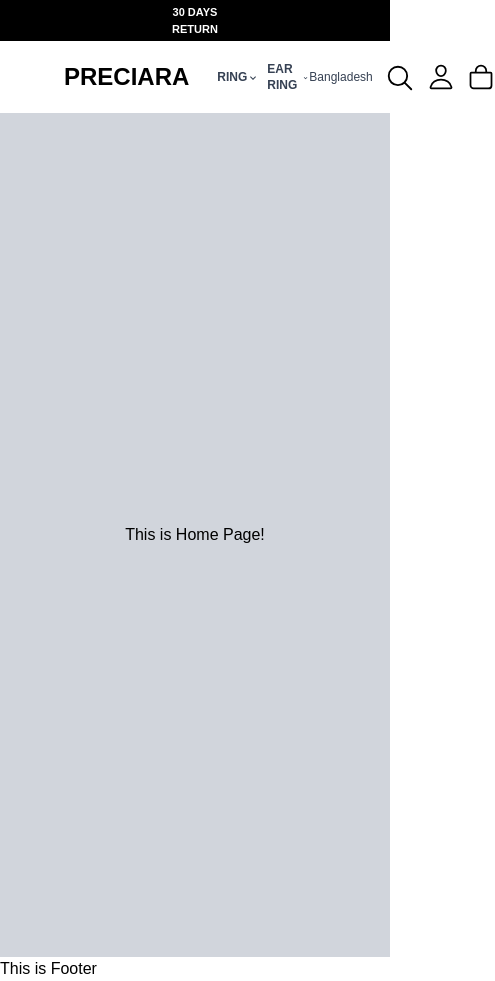
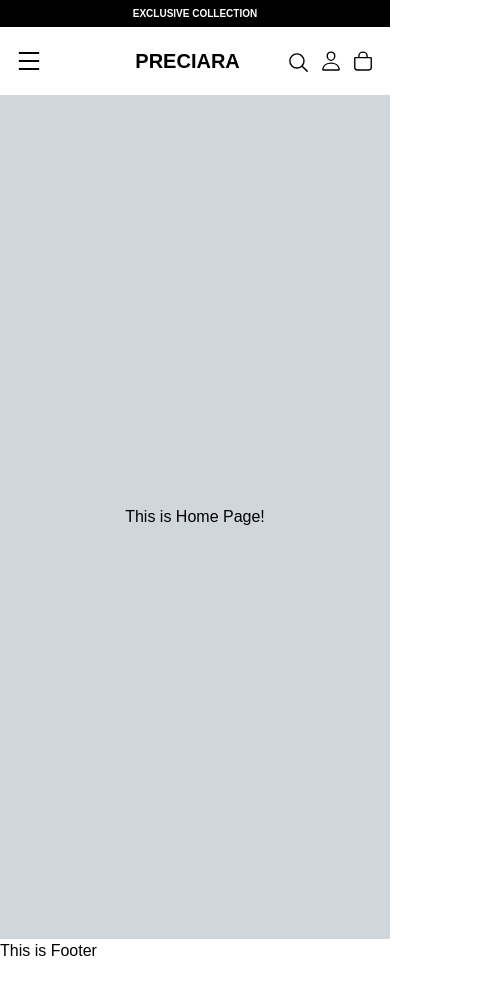
Before and after one commit to anik-siddiky/PRECIARA-CLIENT, a React (Vite) app: page / in a window 390 px wide. Shown: the whole page, 495 px wide, since content can reach past the window. Built offline with nearby package versions, Linux system fonts and the light colour scheme.

Commit message:
made the navbar responsive for mobile devices also

```diff
--- a/src/Components/Navbar.jsx
+++ b/src/Components/Navbar.jsx
@@ -1,16 +1,45 @@
 
+import { useEffect, useState } from 'react';
+import { AiOutlineMenu } from 'react-icons/ai';
 import { IoBagOutline, IoPersonOutline, IoSearchOutline } from 'react-icons/io5';
 import { MdKeyboardArrowDown } from 'react-icons/md';
 import { Link } from 'react-router';
 
 const Navbar = () => {
+
+    const messages = [
+        '30 DAYS RETURN',
+        'EXCLUSIVE COLLECTION',
+        'UPTO 25% DISCOUNT'
+    ];
+
+    const [currentIndex, setCurrentIndex] = useState(0);
+    const [fade, setFade] = useState(true);
+
+    useEffect(() => {
+        const interval = setInterval(() => {
+            setFade(false)
+
+            setTimeout(() => {
+                setCurrentIndex((prevIndex) => (prevIndex + 1) % messages.length);
+                setFade(true);
+            }, 300);
+        }, 3000);
+
+        return () => clearInterval(interval);
+    }, [])
+
     return (
         <div className=''>
             <div className=' bg-black text-white text-[11px] font-bold'>
-                <div className='grid grid-cols-3 items-center lg:py-3 md:py-2 py-1 px-16'>
+                <div className='lg:grid lg:grid-cols-3 items-center lg:py-2.5 md:py-2 py-1.5 px-12'>
                     <div></div>
 
-                    <p className='text-center'>30 DAYS RETURN</p>
+                    <div className='text-center lg:text-[11px] text-[10px]'>
+                        <p className={`transition-all duration-700 ${fade ? 'opacity-100 blur-0' : 'opacity-0 blur-sm'}`}>
+                            {messages[currentIndex]}
+                        </p>
+                    </div>
 
                     <div className='justify-end space-x-3 hidden md:flex'>
                         <Link>HELP</Link>
@@ -21,10 +50,14 @@ const Navbar = () => {
             </div>
 
 
-            <div className='bg-white flex px-16 justify-between items-center py-5'>
+            <div className='bg-white grid grid-cols-3 lg:grid-cols-2 px-4 lg:px-12 justify-between items-center py-5 lg:py-4'>
+                <AiOutlineMenu className='lg:hidden md:block' size={26} />
                 <div className='flex items-center gap-7'>
-                    <h1 className='text-2xl font-extrabold'><Link to='/'>PRECIARA</Link></h1>
-                    <div className='flex text-xs font-bold text-gray-700 space-x-2'>
+
+
+
+                    <h1 className='text-xl lg:text-2xl font-extrabold text-center'><Link to='/'>PRECIARA</Link></h1>
+                    <div className='hidden lg:flex text-[11px] font-bold text-gray-700 space-x-2'>
                         <div className='flex items-center cursor-pointer'>
                             <span>RING</span>
                             <MdKeyboardArrowDown className='mt-0.5' />
@@ -37,11 +70,11 @@ const Navbar = () => {
                     </div>
                 </div>
 
-                <div className='flex items-center gap-3 justify-center'>
-                    <p className='font-extralight text-xs text-gray-700 '>Bangladesh</p>
-                    <IoSearchOutline className='mt-0.5' size={30} />
-                    <IoPersonOutline size={28} />
-                    <IoBagOutline size={28} />
+                <div className='flex items-center gap-2.5 lg:gap-3.5 justify-end'>
+                    <p className='font-extralight text-xs text-gray-700 hidden lg:block'>Bangladesh</p>
+                    <IoSearchOutline className='mt-0.5' size={23} />
+                    <IoPersonOutline size={22} />
+                    <IoBagOutline size={22} />
                 </div>
             </div>
         </div>
```
